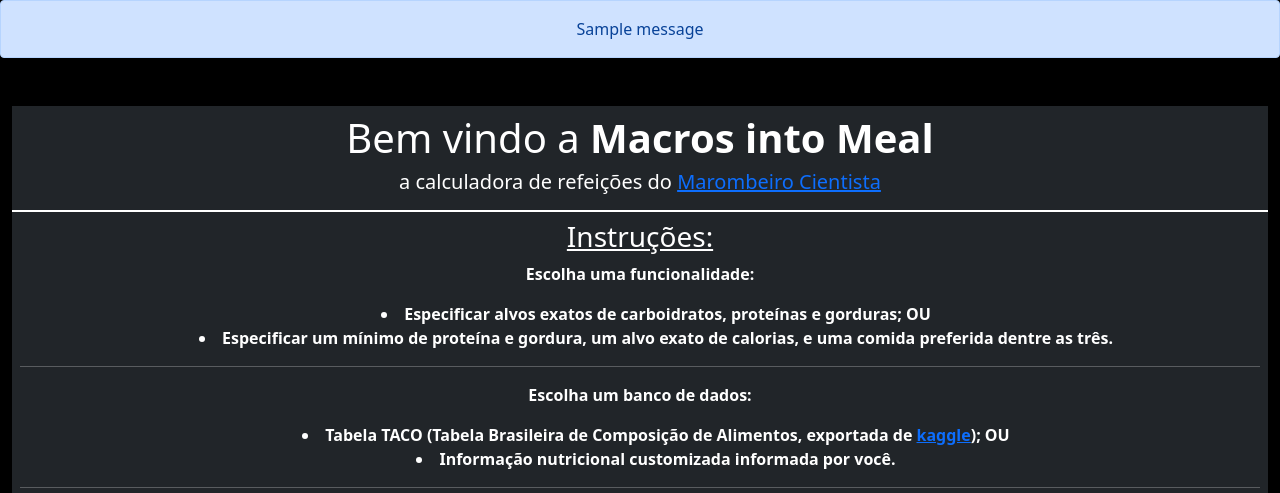
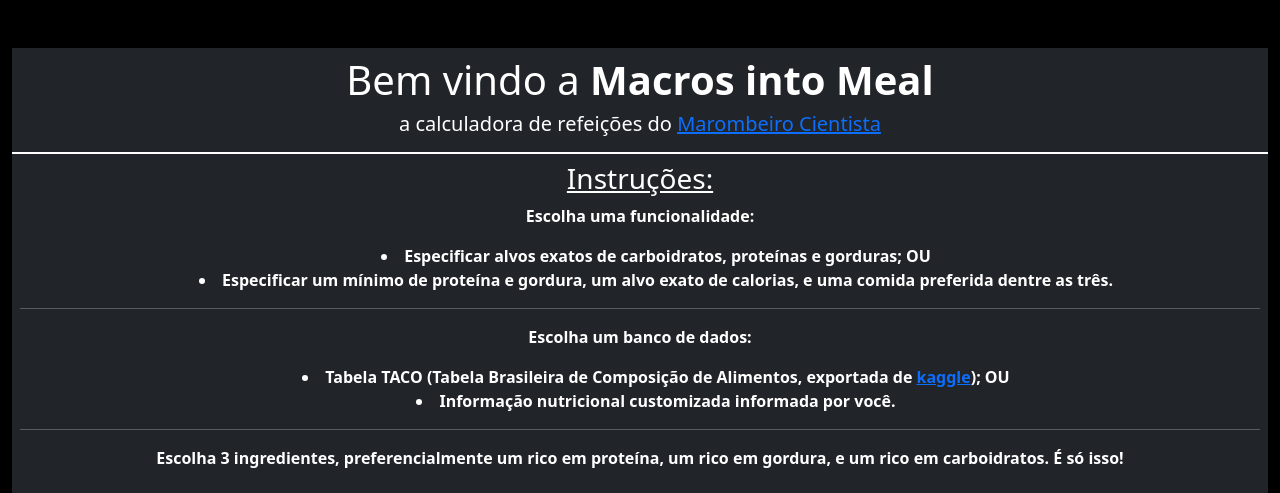
Before and after one commit to LucasGdosR/CS50-Final-Project, a Flask app: page / in a window 1280 px wide. Shown: the top 493 px of the page. Run offline with Flask 2, Linux system fonts and the light colour scheme; one stand-in notice (Sample message) is shown; lists and menus that the app fills with data are empty.

Commit message:
removed unused flash message

```diff
--- a/templates/layout.html
+++ b/templates/layout.html
@@ -31,14 +31,6 @@
 
     <body>
 
-        {% if get_flashed_messages() %}
-            <header>
-                <div class="alert alert-primary mb-0 text-center" role="alert">
-                    {{ get_flashed_messages() | join(" ") }}
-                </div>
-            </header>
-        {% endif %}
-
         <main class="container-fluid py-5 text-center">
             {% block main %}{% endblock %}
         </main>
```
